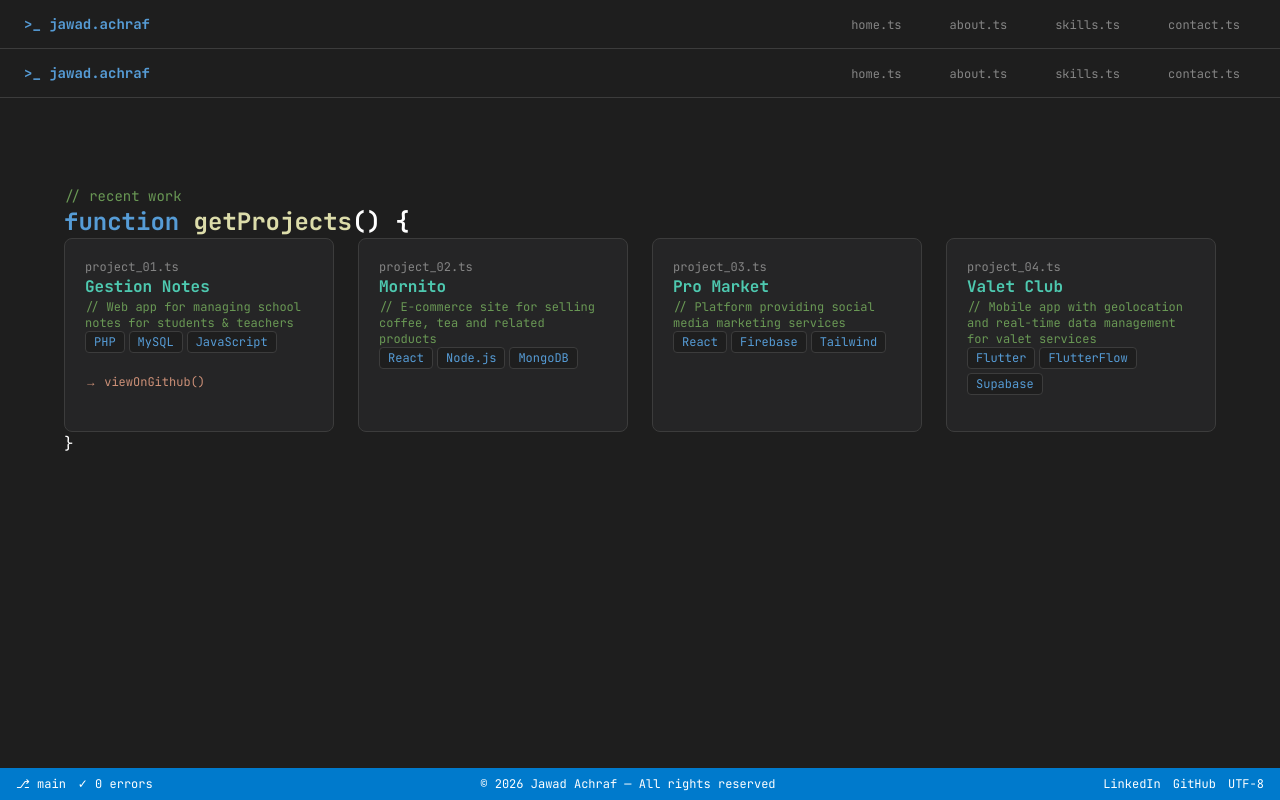
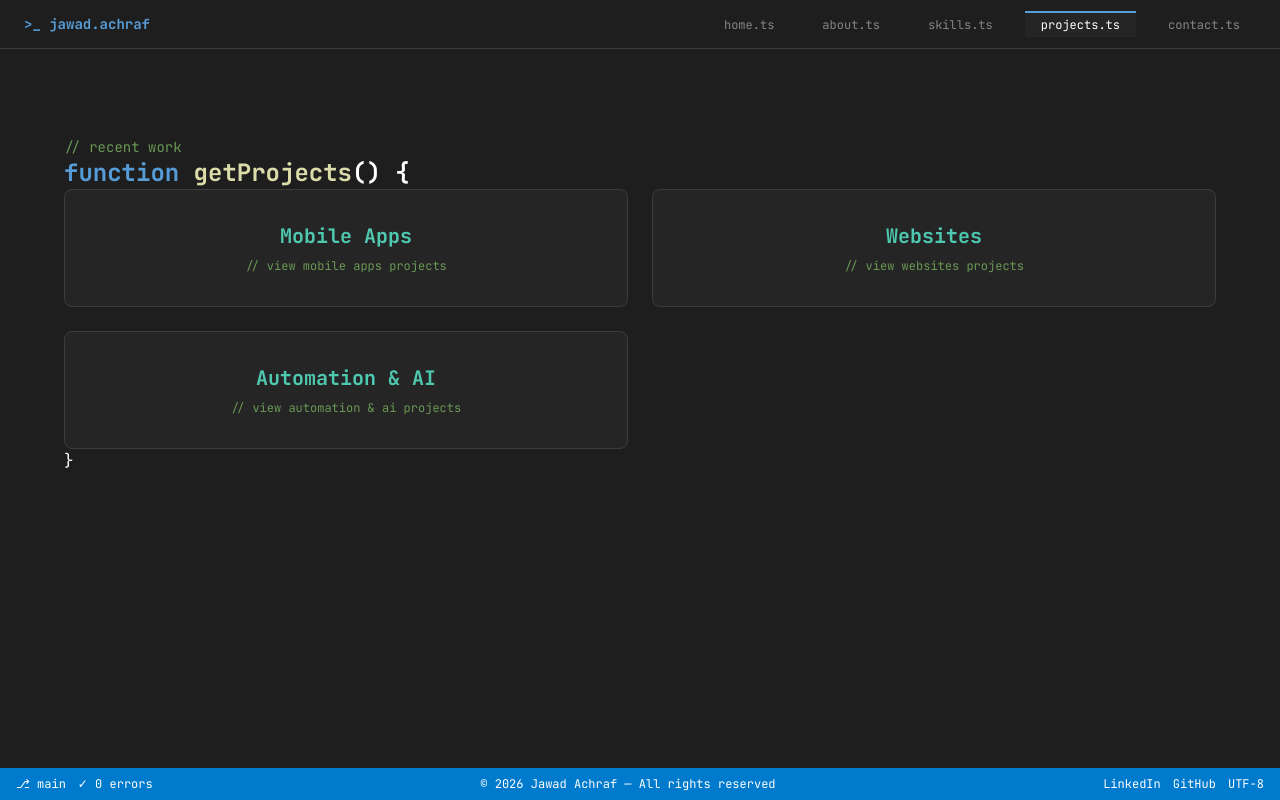
Before and after one commit to ACHRAFJAOUAD/portfolio-next, a Next.js app: page /projects in a window 1280 px wide. Built offline with nearby package versions, Linux system fonts and the light colour scheme.

Commit message:
feat: add website and automation projects with live link support

```diff
--- a/app/projects/page.tsx
+++ b/app/projects/page.tsx
@@ -1,15 +1,9 @@
-import Navbar from "@/components/Navbar";
 import Projects from "@/components/Projects";
-import Footer from "@/components/Footer";
 
 export default function ProjectsPage() {
   return (
-    <main className="flex h-screen flex-col overflow-hidden bg-[#1e1e1e]">
-      <Navbar />
-      <div className="flex-1 overflow-y-auto pt-10">
-        <Projects />
-      </div>
-      <Footer />
-    </main>
+    <div className="pt-10">
+      <Projects />
+    </div>
   );
 }
--- a/components/Navbar.tsx
+++ b/components/Navbar.tsx
@@ -8,6 +8,7 @@ const links = [
   { label: "home.ts", href: "/" },
   { label: "about.ts", href: "/about" },
   { label: "skills.ts", href: "/skills" },
+  { label: "projects.ts", href: "/projects" },
   { label: "contact.ts", href: "/contact" },
 ];
 
--- a/components/Projects.tsx
+++ b/components/Projects.tsx
@@ -1,6 +1,85 @@
+"use client";
+
 import { portfolioData } from "@/data";
+import { useState, useRef, useEffect } from "react";
+
+const categories = ["Mobile Apps", "Websites", "Automation & AI"];
+
+type Project = (typeof portfolioData.projects)[number];
+
+function ProjectLinks({ project }: { project: Project }) {
+  const [open, setOpen] = useState(false);
+  const ref = useRef<HTMLDivElement>(null);
+
+  useEffect(() => {
+    function handleClick(e: MouseEvent) {
+      if (ref.current && !ref.current.contains(e.target as Node)) setOpen(false);
+    }
+    document.addEventListener("mousedown", handleClick);
+    return () => document.removeEventListener("mousedown", handleClick);
+  }, []);
+
+  const p = project as Project & {
+    links?: { label: string; url: string }[];
+    link?: string;
+  };
+
+  if (p.github) {
+    return (
+      <a href={p.github} target="_blank" rel="noopener noreferrer"
+        className="font-mono text-xs text-[#ce9178] hover:text-white transition-colors">
+        → viewOnGithub()
+      </a>
+    );
+  }
+
+  if (p.links && p.links.length > 0) {
+    return (
+      <div ref={ref} className="relative">
+        <button
+          onClick={() => setOpen((v) => !v)}
+          className="font-mono text-xs text-[#ce9178] hover:text-white transition-colors flex items-center gap-1"
+        >
+          → viewLiveSite() {open ? "▲" : "▼"}
+        </button>
+        {open && (
+          <div className="absolute bottom-full mb-1 left-0 bg-[#1e1e1e] border border-[#3c3c3c] rounded shadow-lg z-10 min-w-max">
+            {p.links.map((l) => (
+              <a
+                key={l.url}
+                href={l.url}
+                target="_blank"
+                rel="noopener noreferrer"
+                className="block font-mono text-xs px-3 py-2 text-[#858585] hover:text-white hover:bg-[#252526] transition-colors border-b border-[#3c3c3c] last:border-0"
+              >
+                {l.label}
+              </a>
+            ))}
+          </div>
+        )}
+      </div>
+    );
+  }
+
+  if (p.link) {
+    return (
+      <a href={p.link} target="_blank" rel="noopener noreferrer"
+        className="font-mono text-xs text-[#ce9178] hover:text-white transition-colors">
+        → viewLiveSite()
+      </a>
+    );
+  }
+
+  return null;
+}
 
 export default function Projects() {
+  const [selectedCategory, setSelectedCategory] = useState<string | null>(null);
+
+  const filteredProjects = selectedCategory
+    ? portfolioData.projects.filter((p) => p.category === selectedCategory)
+    : [];
+
   return (
     <section id="projects" className="py-12 px-4 sm:px-8 md:px-12 lg:px-16 bg-[#1e1e1e]">
       <div className="max-w-6xl mx-auto">
@@ -11,17 +90,42 @@ export default function Projects() {
           <span className="text-white">() {"{"}</span>
         </h2>
 
+        {!selectedCategory ? (
+          <div className="grid grid-cols-1 sm:grid-cols-2 gap-6">
+            {categories.map((category) => (
+              <div
+                key={category}
+                onClick={() => setSelectedCategory(category)}
+                className="bg-[#252526] border border-[#3c3c3c] rounded-lg p-8 cursor-pointer hover:border-[#569cd6] transition-colors flex flex-col items-center justify-center text-center group"
+              >
+                <div className="font-mono text-[#4ec9b0] text-xl font-bold mb-2 group-hover:text-[#569cd6] transition-colors">
+                  {category}
+                </div>
+                <p className="font-mono text-xs text-[#6a9955]">
+                  {`// view ${category.toLowerCase()} projects`}
+                </p>
+              </div>
+            ))}
+          </div>
+        ) : (
+          <div>
+            <button
+              onClick={() => setSelectedCategory(null)}
+              className="font-mono text-sm text-[#ce9178] hover:text-white transition-colors mb-6 flex items-center"
+            >
+              ← return toCategories()
+            </button>
             <div className="grid grid-cols-1 sm:grid-cols-2 lg:grid-cols-3 xl:grid-cols-4 gap-6">
-          {portfolioData.projects.map((project, i) => (
+              {filteredProjects.map((project, i) => (
                 <div
                   key={project.id}
-              className="bg-[#252526] border border-[#3c3c3c] rounded-lg p-5 hover:border-[#569cd6] transition-colors"
+                  className="bg-[#252526] border border-[#3c3c3c] rounded-lg p-5 hover:border-[#569cd6] transition-colors flex flex-col"
                 >
                   <p className="font-mono text-xs text-[#858585] mb-1">
                     project_{String(i + 1).padStart(2, "0")}.ts
                   </p>
                   <h3 className="font-mono text-[#4ec9b0] font-bold mb-2">{project.title}</h3>
-              <p className="font-mono text-xs text-[#6a9955] mb-4">{`// ${project.description}`}</p>
+                  <p className="font-mono text-xs text-[#6a9955] mb-4 flex-1">{`// ${project.description}`}</p>
                   <div className="flex flex-wrap gap-1 mb-4">
                     {project.tech.map((t) => (
                       <span
@@ -32,19 +136,17 @@ export default function Projects() {
                       </span>
                     ))}
                   </div>
-              {project.github && (
-                <a
-                  href={project.github}
-                  target="_blank"
-                  rel="noopener noreferrer"
-                  className="font-mono text-xs text-[#ce9178] hover:text-white transition-colors"
-                >
-                  → viewOnGithub()
-                </a>
+                  <ProjectLinks project={project} />
+                </div>
+              ))}
+              {filteredProjects.length === 0 && (
+                <p className="font-mono text-[#858585] text-sm">
+                  // No projects found in this category.
+                </p>
               )}
             </div>
-          ))}
           </div>
+        )}
 
         <p className="font-mono text-white mt-8">{"}"}</p>
       </div>
--- a/data/index.ts
+++ b/data/index.ts
@@ -107,31 +107,75 @@ export const portfolioData = {
   projects: [
     {
       id: "1",
-      title: "Gestion Notes",
-      description: "Web app for managing school notes for students & teachers",
-      tech: ["PHP", "MySQL", "JavaScript"],
-      github: "https://github.com/ACHRAFJAOUAD/GESTION_NOTES",
+      title: "Valet Club",
+      description: "Dual-interface mobile application connecting clients with valets. Clients can instantly request or schedule car services including parking, fueling, and cleaning. Valets receive real-time reservations and navigate to the client's location using integrated Google Maps to perform the tasks. The app also features an event management system, allowing restaurants and venues to partner up and offer dedicated valet booking for special events.",
+      tech: ["Flutter", "FlutterFlow", "Supabase", "Google Maps API", "Geolocation"],
+      github: "",
+      category: "Mobile Apps",
     },
     {
       id: "2",
-      title: "Mornito",
-      description: "E-commerce site for selling coffee, tea and related products",
-      tech: ["React", "Node.js", "MongoDB"],
+      title: "ScriptCam",
+      description: "A Flutter teleprompter and video recording app. Users write and manage scripts in a built-in editor, then record themselves with a live teleprompter overlay scrolling their script at an adjustable speed and font size. Recordings are saved to a local library for review. Features include auth, a Pro subscription plan with billing & invoice history, and multi-language support (EN, FR, AR).",
+      tech: ["Flutter", "Riverpod", "Go Router", "Camera", "Supabase", "Stripe"],
       github: "",
+      category: "Mobile Apps",
     },
     {
       id: "3",
-      title: "Pro Market",
-      description: "Platform providing social media marketing services",
-      tech: ["React", "Firebase", "Tailwind"],
+      title: "Selefni",
+      description: "A Flutter app for managing peer-to-peer debt and shared expenses. Users add contacts, create transactions (lend/borrow) with proof of payment, validate or reject payment requests, and chat per relationship. Features include real-time notifications, multi-language support (EN, FR, AR with RTL), Google OAuth, and secure JWT token management.",
+      tech: ["Flutter", "Riverpod", "Supabase", "Hive", "Dio", "Go Router", "JWT", "Google OAuth"],
       github: "",
+      category: "Mobile Apps",
     },
     {
       id: "4",
-      title: "Valet Club",
-      description: "Mobile app with geolocation and real-time data management for valet services",
-      tech: ["Flutter", "FlutterFlow", "Supabase"],
+      title: "CheckWager",
+      description: "A real-money competitive chess platform where players stake funds on 1v1 blitz/bullet/rapid matches. Includes Elo-based matchmaking, a live chess arena with Stockfish anti-cheat, P2P escrow locking on match start, and automated payouts. Also features private duels, a social friends system with in-app chat, leaderboards, a referral syndicate program, a digital wallet (deposit/withdraw), and tiered KYC compliance. Multi-language (EN, FR, AR, ES, DE).",
+      tech: ["Flutter", "Riverpod", "Supabase", "Socket.IO", "Hive", "Dio", "Go Router"],
       github: "",
+      category: "Mobile Apps",
+    },
+    {
+      id: "5",
+      title: "Tactical Tactics",
+      description: "A multi-regional e-commerce platform for tactical gear and equipment, deployed across three domains (Canada, Morocco, and International). Built and customized with WordPress and WooCommerce, featuring full product catalog management, region-specific pricing, and SEO optimization.",
+      tech: ["WordPress", "WooCommerce", "Elementor Pro", "SEO"],
+      github: "",
+      links: [
+        { label: ".ca (Canada)", url: "https://dev.tacticaltactics.ca/" },
+        { label: ".ma (Morocco)", url: "https://dev.tacticaltactics.ma/" },
+        { label: ".com (International)", url: "https://dev.tacticaltactics.com/" },
+      ],
+      category: "Websites",
+    },
+    {
+      id: "6",
+      title: "France Ceramic",
+      description: "A professional showcase and e-commerce website for a ceramic products company, built for the French market. Designed and developed with WordPress and Elementor Pro, featuring a product catalog, contact forms, and a clean modern UI aligned with the brand identity.",
+      tech: ["WordPress", "WooCommerce", "Elementor Pro", "SEO"],
+      github: "",
+      link: "https://franceceramic.tython.org/",
+      category: "Websites",
+    },
+    {
+      id: "7",
+      title: "Assurisma",
+      description: "A corporate website for a Moroccan insurance company. Built with WordPress and Elementor Pro, the site presents the company's insurance offerings, team, and contact information with a professional design focused on trust and clarity.",
+      tech: ["WordPress", "Elementor Pro", "Contact Form 7", "SEO"],
+      github: "",
+      link: "https://assurisma.ma/",
+      category: "Websites",
+    },
+    {
+      id: "8",
+      title: "CRM Card Scanner",
+      description: "An AI-powered business card scanner built for Tactical Tactics. Users upload a photo of a business card via a chat-style web interface. An n8n automation workflow triggers an AI vision model to extract contact details (name, company, email, phone, address, website), then presents them for confirmation. On approval, the data is automatically pushed into the CRM — eliminating manual data entry entirely.",
+      tech: ["n8n", "AI Vision", "Workflow Automation", "CRM Integration", "REST API"],
+      github: "",
+      link: "https://crmscanner.tacticaltactics.com/",
+      category: "Automation & AI",
     },
   ],
 };
```
Lines whose indentation alone changed are shown as unchanged.
